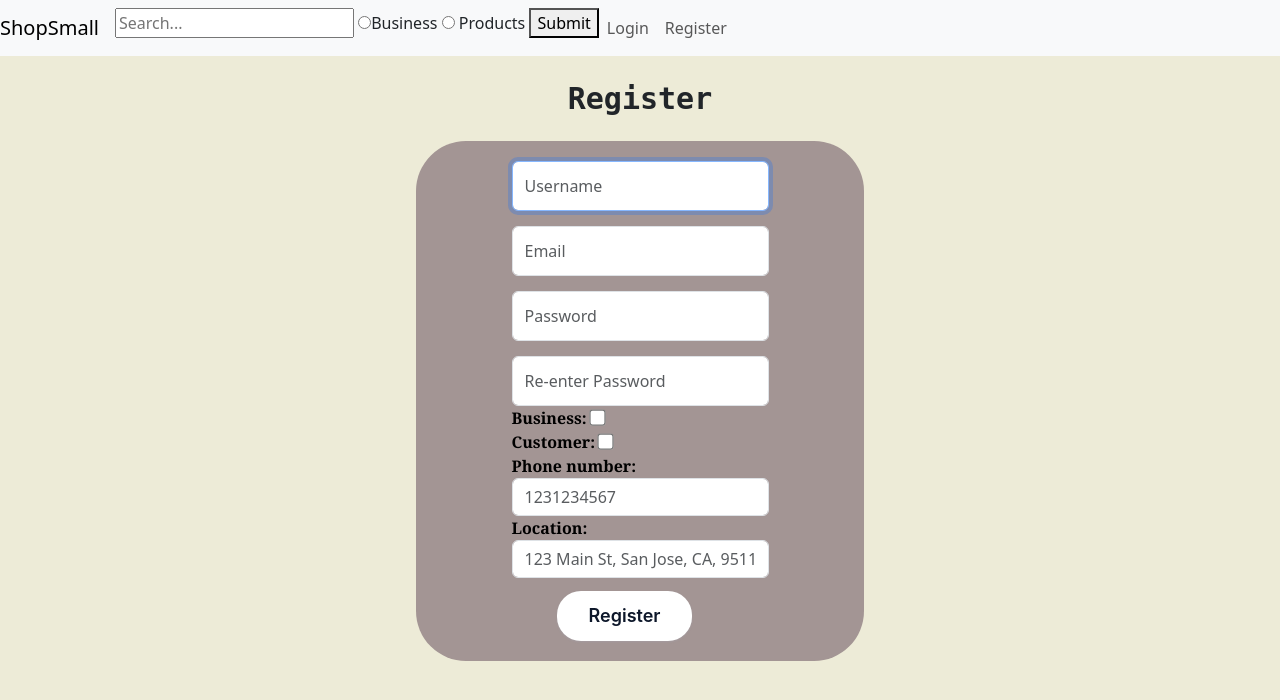
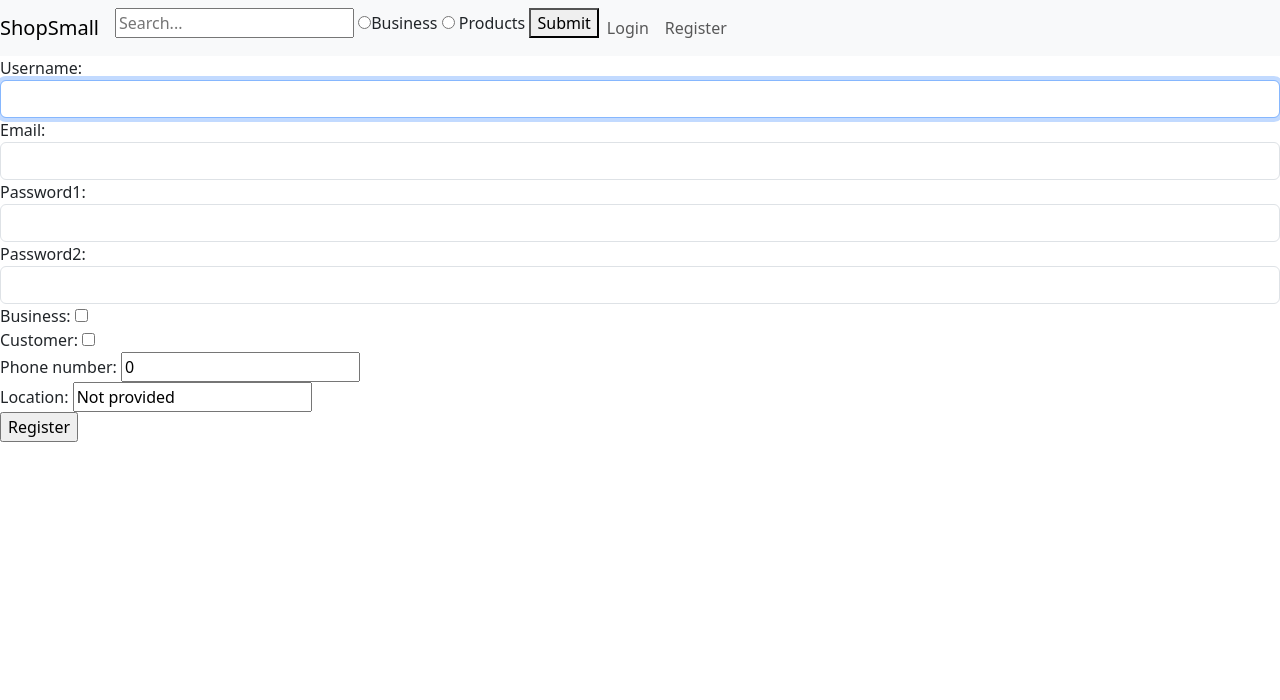
Before and after one commit to KunalPradhan1/ShopSmall, a Django app: page /register/ in a window 1280 px wide. Shown: the top 700 px of the page. Run offline with Django 5.2, Linux system fonts and the light colour scheme.

Commit message:
Revert "Merge branch 'main' of https://github.com/KunalPradhan1/ShopSmall"
This reverts commit 055791109490dde28622cfc64975c2780040d2da, reversing
changes made to 651750e6d7ed785803bd3fe4ae1fd19d35fc8959.

```diff
--- a/shopsmall/shop/admin.py
+++ b/shopsmall/shop/admin.py
@@ -1,9 +1,7 @@
 from django.contrib import admin
-from .models import User, Product, Cart, CartItem, Business, BusinessImage
+from .models import User, Product, Cart, CartItem
 
 admin.site.register(User)
 admin.site.register(Product)
 admin.site.register(Cart)
 admin.site.register(CartItem)
-admin.site.register(Business)
-admin.site.register(BusinessImage)
--- a/shopsmall/shop/forms.py
+++ b/shopsmall/shop/forms.py
@@ -5,22 +5,16 @@ from django.core.exceptions import ValidationError
 
 class LoginForm(forms.Form):
     username = forms.CharField(
-        label = "",
         widget= forms.TextInput(
             attrs={
-                "class": "form-control username-input",
-                "placeholder": "Username",
-                "style": "height: 50px;"
+                "class": "form-control"
             }
         )
     )
     password = forms.CharField(
-        label = "",
         widget=forms.PasswordInput(
             attrs={
-                "class": "form-control password-input",
-                "placeholder": "Password",
-                "style": "margin-top: 15px; height: 50px;"
+                "class": "form-control"
             }
         )
     )
@@ -28,92 +22,33 @@ class LoginForm(forms.Form):
 
 class SignUpForm(UserCreationForm):
     username = forms.CharField(
-        label = "",
         widget=forms.TextInput(
             attrs={
-                "class": "form-control",
-                "style": "height: 50px;",
-                "placeholder": "Username"
+                "class": "form-control"
             }
         )
     )
     password1 = forms.CharField(
-        label = "",
         widget=forms.PasswordInput(
             attrs={
-                "class": "form-control",
-                "style": "margin-top: 15px; height: 50px;",
-                "placeholder": "Password"
-
+                "class": "form-control"
             }
         )
     )
     password2 = forms.CharField(
-        label = "",
         widget=forms.PasswordInput(
             attrs={
-                "class": "form-control",
-                "style": "margin-top: 15px; height: 50px;",
-                "placeholder": "Re-enter Password"
+                "class": "form-control"
             }
         )
     )
     email = forms.CharField(
-        label = "",
         widget=forms.TextInput(
             attrs={
-                "class": "form-control",
-                "style": "margin-top: 15px; height: 50px;",
-                "placeholder": "Email"
+                "class": "form-control"
             }
         )
     )
-
-    is_business = forms.BooleanField(
-    label = "Business",
-    widget=forms.CheckboxInput(
-        attrs={
-             "style": "transform: scale(1.25);",
-
-            # Add more attributes here...
-        }
-    ),
-    required=False,  # Set to False if you want to make this field optional
-)
-
-    is_customer = forms.BooleanField(
-    label = "Customer",
-    widget=forms.CheckboxInput(
-        attrs={
-             "style": "transform: scale(1.25);",
-            # Add more attributes here...
-        }
-    ),
-    required=False,  # Set to False if you want to make this field optional
-)
-
-    phone_number = forms.IntegerField(
-    widget=forms.NumberInput(
-        attrs={
-            "class": "form-control",
-            "placeholder": "1231234567"
-            # Add more attributes here...
-
-        }
-    ),
-    required=True,  # Set to False if you want to make this field optional
-)
-
-    location = forms.CharField(
-        widget=forms.TextInput(
-            attrs={
-                "class": "form-control"
-                ,
-                "placeholder": "123 Main St, San Jose, CA, 95116"
-            }
-        )
-    )
-
 
     class Meta:
         model = User
--- a/shopsmall/shop/static/css/login.css
+++ /dev/null
@@ -1,118 +0,0 @@
-.container {
-    width: 35%;
-    background: #A39594;
-    color: black;
-    display: flex;
-    align-items: center;
-    justify-content: center;
-    border-radius: 50px; /* Added rounded edges */
-    padding: 20px;
-    /*margin-top: 15%;*/
-
-}
-.title {
-    font-size: 30px;
-    font-weight: bold;
-    margin-bottom: 20px;
-    font-family: monospace;
-    text-align: center; /* Center the text horizontally */
-
-    padding-top: 20px; /* Add some padding at the top */
-
-}
-.login-container {
-    width: 70%;
-    height: 100vh;
-    background: #DEB887;
-    color: black;
-    display: flex;
-    align-items: center;
-    justify-content: center;
-    border-radius: 50px; /* Added rounded edges */
-
-
-}
-
-
-
-/* CSS */
-.button-81 {
-    height: 50px;
-  background-color: #fff;
-  border: 0 solid #e2e8f0;
-  border-radius: 1.5rem;
-  box-sizing: border-box;
-  color: #0d172a;
-  cursor: pointer;
-  display: inline-block;
-  font-family: "Basier circle",-apple-system,system-ui,"Segoe UI",Roboto,"Helvetica Neue",Arial,"Noto Sans",sans-serif,"Apple Color Emoji","Segoe UI Emoji","Segoe UI Symbol","Noto Color Emoji";
-  font-size: 1.1rem;
-  font-weight: 600;
-  line-height: 1;
-  padding: 1rem 1.6rem;
-  text-align: center;
-  text-decoration: none #0d172a solid;
-  text-decoration-thickness: auto;
-  transition: all .1s cubic-bezier(.4, 0, .2, 1);
-  box-shadow: 0px 1px 2px rgba(166, 175, 195, 0.25);
-  user-select: none;
-  -webkit-user-select: none;
-  touch-action: manipulation;
-  margin-top: 5%;
-  margin-left: 45px;
-}
-
-.button-81:hover {
-  background-color: #1e293b;
-  color: #fff;
-}
-
-@media (min-width: 768px) {
-  .button-81 {
-    font-size: 1.125rem;
-    padding: 1rem 2rem;
-  }
-}
-
-
-.login-container label{
-    font-size: 20px;
-    font-weight: bold;
-    margin-bottom: 20px;
-}
-
-label[for="id_username"] {
-    /* Add your styles for the username label here */
-    font-weight: bolder;
-    font-family: Cambria, Cochin, Georgia, Times, 'Times New Roman', serif;
-}
-
-label[for="id_password"] {
-    /* Add your styles for the password label here */
-    font-weight: bolder;
-    font-family: Cambria, Cochin, Georgia, Times, 'Times New Roman', serif;
-}
-
-label[for="id_is_business"] {
-  /* Add your styles for the is_business label here */
-  font-weight: bolder;
-  font-family: Cambria, Cochin, Georgia, Times, 'Times New Roman', serif;
-}
-label[for="id_is_customer"] {
-  /* Add your styles for the is_business label here */
-  font-weight: bolder;
-  font-family: Cambria, Cochin, Georgia, Times, 'Times New Roman', serif;
-}
-
-label[for="id_phone_number"] {
-  /* Add your styles for the is_business label here */
-  font-weight: bolder;
-  font-family: Cambria, Cochin, Georgia, Times, 'Times New Roman', serif;
-  text-align: center;
-}
-
-label[for="id_location"] {
-  /* Add your styles for the is_business label here */
-  font-weight: bolder;
-  font-family: Cambria, Cochin, Georgia, Times, 'Times New Roman', serif;
-}
--- /dev/null
+++ b/shopsmall/shop/templates/shop/home.html
@@ -0,0 +1,3 @@
+<!-- GO TO other urls
+
+this is to merge with other pages-->
--- a/shopsmall/shop/templates/shopComponents/businessDashboard.html
+++ b/shopsmall/shop/templates/shopComponents/businessDashboard.html
@@ -53,6 +53,9 @@
     {% load static %}
     <div class="container">
         <div class="row justify-content-center">
+            <a href="{% url 'add'%}" class="button">Create a Product</a>
+            <a href="{% url 'change'%}" class="button">Edit a Product</a>
+            <a href="" class="button">Delete a Product (not working yet)</a>
 
             <div class="col-md-8 products-container">
                 <h1 class="text-center">Products</h1>
@@ -65,7 +68,7 @@
                         <p><small class="text-muted"><b>Inventory: </b>{{ product.inventory}} left </small></p>
                         <p><small class="text-muted"><b>Product Description: </b>
                           <br>
-                          {{ product.description}}</small></p>
+                          {{ product.description}} left </small></p>
 
                         <img src = "{{product.image.url}}" width="50%" height="50%"/>
 
--- a/shopsmall/shop/templates/shopComponents/navbar.html
+++ b/shopsmall/shop/templates/shopComponents/navbar.html
@@ -26,13 +26,9 @@
         <button type="submit">Submit</button>
       </form>
       {% if user.is_authenticated%}
-
         <li class="nav-item">
             <a class="nav-link" href="/cart">Cart</a>
         </li>
-        <li class="nav-item">
-          <a class="nav-link" href="/productAdd">Add Product</a>
-      </li>
         <li class="nav-item">
           <a class="nav-link" href="/logout">Logout</a>
         </li>
--- a/shopsmall/shop/templates/shopComponents/register.html
+++ b/shopsmall/shop/templates/shopComponents/register.html
@@ -1,4 +1,3 @@
-{% load static %}
 <!DOCTYPE html>
 <html lang="en">
 <head>
@@ -6,29 +5,17 @@
     <meta name="viewport" content="width=device-width, initial-scale=1.0">
     <title>Dashboard</title>
     <link rel="stylesheet" href="https://cdn.jsdelivr.net/npm/bootstrap@5.3.2/dist/css/bootstrap.min.css" integrity="sha384-T3c6CoIi6uLrA9TneNEoa7RxnatzjcDSCmG1MXxSR1GAsXEV/Dwwykc2MPK8M2HN" crossorigin="anonymous">
-    <link rel="stylesheet" href="{% static 'css/login.css' %}">
-    <style>
-        body{
-            background-color: #EDEBD7;
-        }
-    </style>
+
 </head>
 <body>
     {%include 'shopComponents/navbar.html'%}
-    <div class="title">
-        Register
-    </div>
-    <div class="container">
     {%block content %}
     <form actions = "" method = "POST" autocomplete="off">
         {% csrf_token %}
         {{form}}
 
-
-
-        <input class="button-81" type="submit" value = "Register"/>
+        <input type = "submit" value = "Register">
     </form>
-    </div>
     {%endblock content%}
 
 </body>
--- a/shopsmall/shop/urls.py
+++ b/shopsmall/shop/urls.py
@@ -13,6 +13,7 @@ urlpatterns = [
     path("cart/", views.cart, name = "cart"),
     path("search/", views.search, name = "search"),
     path("productAdd/", views.createProduct, name = "add"),
-    path("business/profileEdit/", views.businessProfileEdit, name = "bProfileEdit"),
-    path("business/profile/", views.businessProfile, name = "bProfile")
+    path("changeproduct/", views.changeproduct, name = "change"),
+
+
 ]
--- a/shopsmall/shop/views.py
+++ b/shopsmall/shop/views.py
@@ -4,7 +4,7 @@ from django.contrib.auth.models import auth
 from django.contrib.auth import authenticate, login, logout
 from django.utils import timezone
 from .forms import SignUpForm, LoginForm
-from .models import User, Product, Business, BusinessImage
+from .models import User, Product
 from django.contrib.auth.decorators import login_required
 from django.http import Http404
 
@@ -31,8 +31,6 @@ def businessDashboard(request):
         return render(request, "shopComponents/businessDashboard.html", context)
     else:
         return redirect("login")
-
-
 
 
 def register(request):
@@ -81,9 +79,13 @@ def business(request):
 def cart(request):
     return render(request, "members/cart.html")
 
+# def search(request):
+#     search_term = request.GET.get('search', '')
+#     search_form = request.GET.get('SearchForm', '')
+#     return render(request, "members/search.html",{ 'search_term': search_term, 'search_form': search_form })
 
 
-
+@login_required(login_url = "login")
 def search(request):
     if request.method == "POST":
         searched = request.POST['searched']
@@ -92,62 +94,9 @@ def search(request):
     else:
         return render(request, "shopComponents/search.html")
 
-@login_required(login_url = "login")
-def businessProfileEdit(request):
-    if not getattr(request.user, 'is_business', False):
-        return redirect("login")
-
-    if request.method == 'POST':
-        businessName = request.POST.get('name')
-        address = request.POST.get('address')
-        about = request.POST.get('content')
-        profile, created = Business.objects.update_or_create(
-            user = request.user,
-            defaults={
-                'businessName': businessName,
-                'address': address,
-                'about': about,
-                'businessID': request.user.id
-            }
-        )
-        BusinessImage.objects.filter(business_profile=profile).delete()
-        for images in request.FILES.getlist('images'):
-            BusinessImage.objects.create(
-                business_profile = profile,
-                images = images,
-                businessID = request.user.id
-            )
-        business_images = BusinessImage.objects.filter(business_profile=profile)
-        context = {
-            'images': business_images,
-            'profile': profile
-
-        }
-        return render(request, "shopComponents/businessProfile.html", context)
-    return render(request, 'shopComponents/businessProfileEdit.html' )
-
-@login_required(login_url = "login")
-def businessProfile(request):
-    if getattr(request.user, 'is_business', False):
-        try:
-            profile = request.user.business_profile
-            business_images = profile.images.all()
-            context = {
-                'images': business_images,
-                'profile': profile
-            }
-            return render(request, "shopComponents/businessProfile.html", context)
-        except Business.DoesNotExist:
-            return render(request, "shopComponents/register.html")
-    else:
-        return redirect("login")
-
 
 @login_required(login_url = "login")
 def createProduct(request):
-    if not getattr(request.user, 'is_business', False):
-        return redirect("login")
-
     if request.method == 'POST':
         name1 = request.POST['name']
         price1 = request.POST['price']
@@ -161,6 +110,62 @@ def createProduct(request):
         context = {
         'title': 'product',
         'products': user_products
-        }
+         }
         return render(request, "shopComponents/businessDashboard.html", context)
+
+
+
     return render(request, "shop/createproduct.html")
+
+
+
+@login_required(login_url = "login")
+def base(request):
+    businessProducts = Product.objects.filter(businessID = request.user.id)
+    prod = {
+        'products': Product.objects.all()
+    }
+    return render(request, "shop/base.html", prod)
+
+
+@login_required(login_url = "login")
+def changeproduct(request):
+    if request.method == 'POST':
+        oldobj = request.POST['oldproduct']
+        name1 = request.POST['name']
+        price1 = request.POST['price']
+        content1 = request.POST['content']
+        inventory = request.POST['inventory']
+        date = timezone.now()
+
+        product = None
+        try:
+            product = Product.objects.get(name = oldobj, businessID = request.user.id)
+        except Product.DoesNotExist:
+            product = None
+            raise Http404("No product matches the given query.")
+
+
+        if product is not None:
+            if name1 is not None:
+                product.name = name1
+
+            if price1 is not None:
+                product.price = price1
+
+            if content1 is not None:
+                product.description = content1
+
+            if inventory is not None:
+                product.inventory = inventory
+
+            product.last_updated = date
+            product.save()
+
+        user_products = Product.objects.filter(businessID = request.user.id)
+        context = {
+        'title': 'product',
+        'products': user_products
+         }
+        return render(request, "shopComponents/businessDashboard.html", context)
+    return render(request, "shop/product.html")
```
Also changed, not shown: shopsmall/shop/models.py (+4 -20 lines), shopsmall/shop/routers.py (added, +44 -0 lines), shopsmall/shop/templates/shop/base.html (added, +101 -0 lines), shopsmall/shop/templates/shop/createproduct.html (+10 -17 lines), shopsmall/shop/templates/shop/product.html (renamed from shopsmall/shop/templates/shopComponents/businessProfileEdit.html, +62 -33 lines), shopsmall/shop/templates/shopComponents/businessProfile.html (deleted, +0 -38 lines), shopsmall/shop/templates/shopComponents/login.html (+2 -14 lines), shopsmall/shop/migrations/0001_initial.py, shopsmall/shop/templates/shopComponents/customerDash.html (deleted).
